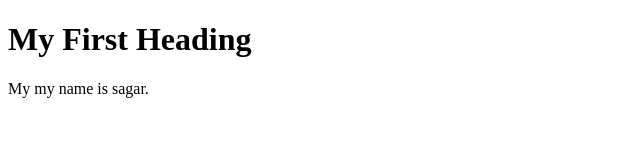
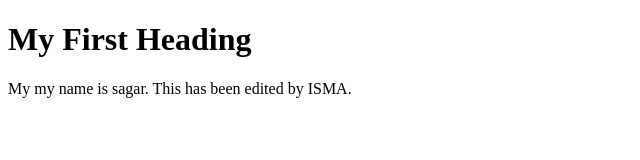
Before and after one commit to sagarisma9/sagar, a plain HTML site: page index.html in a window 1280 px wide. Shown: the whole page, without its empty margins (0-640 px from the left). Drawn offline with Linux system fonts and the light colour scheme.

Commit message:
test commit

```diff
--- a/index.html
+++ b/index.html
@@ -6,7 +6,7 @@
 <body>
 
 <h1>My First Heading</h1>
-<p>My my name is sagar.</p>
+<p>My my name is sagar. This has been edited by ISMA.</p>
 
 </body>
 </html>
```
